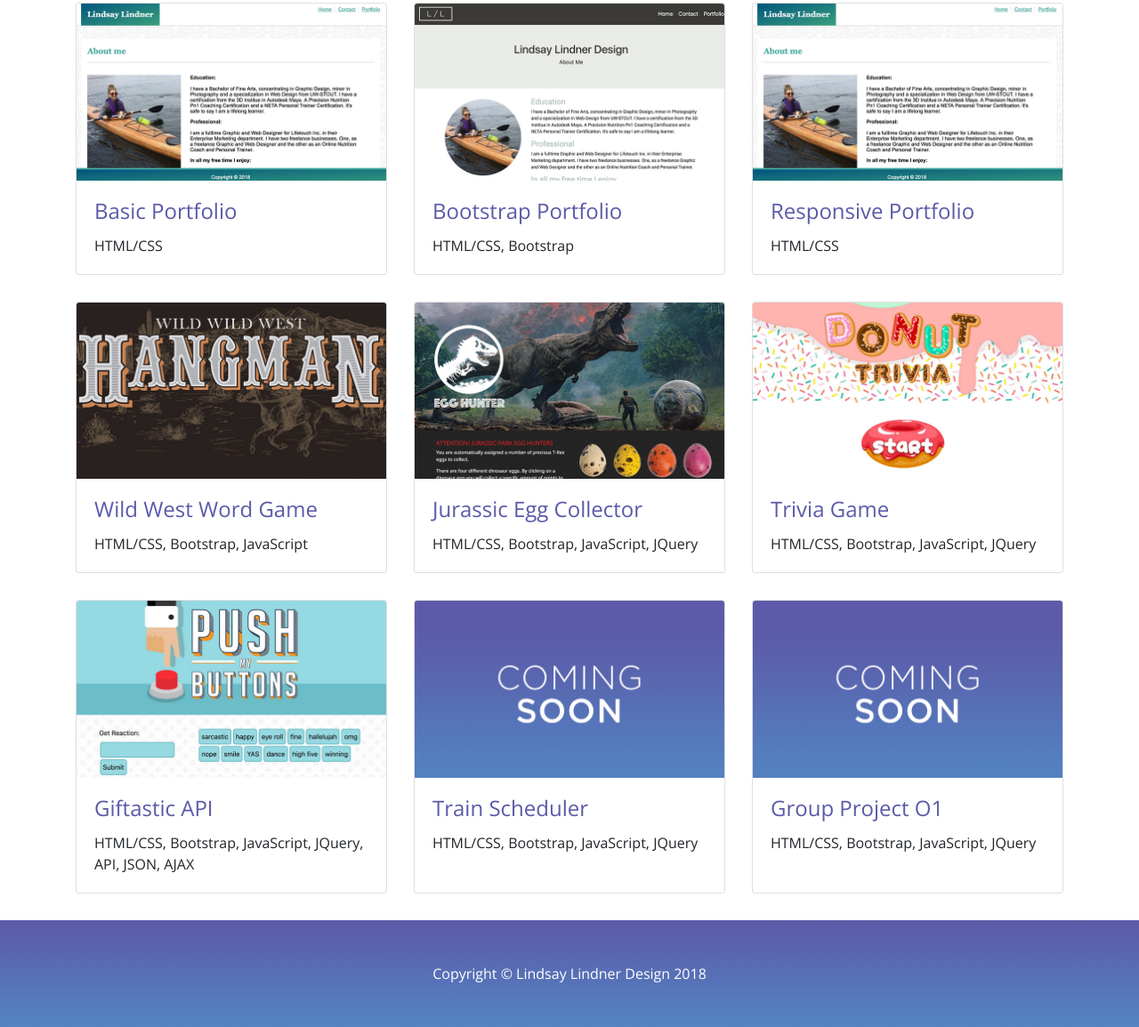
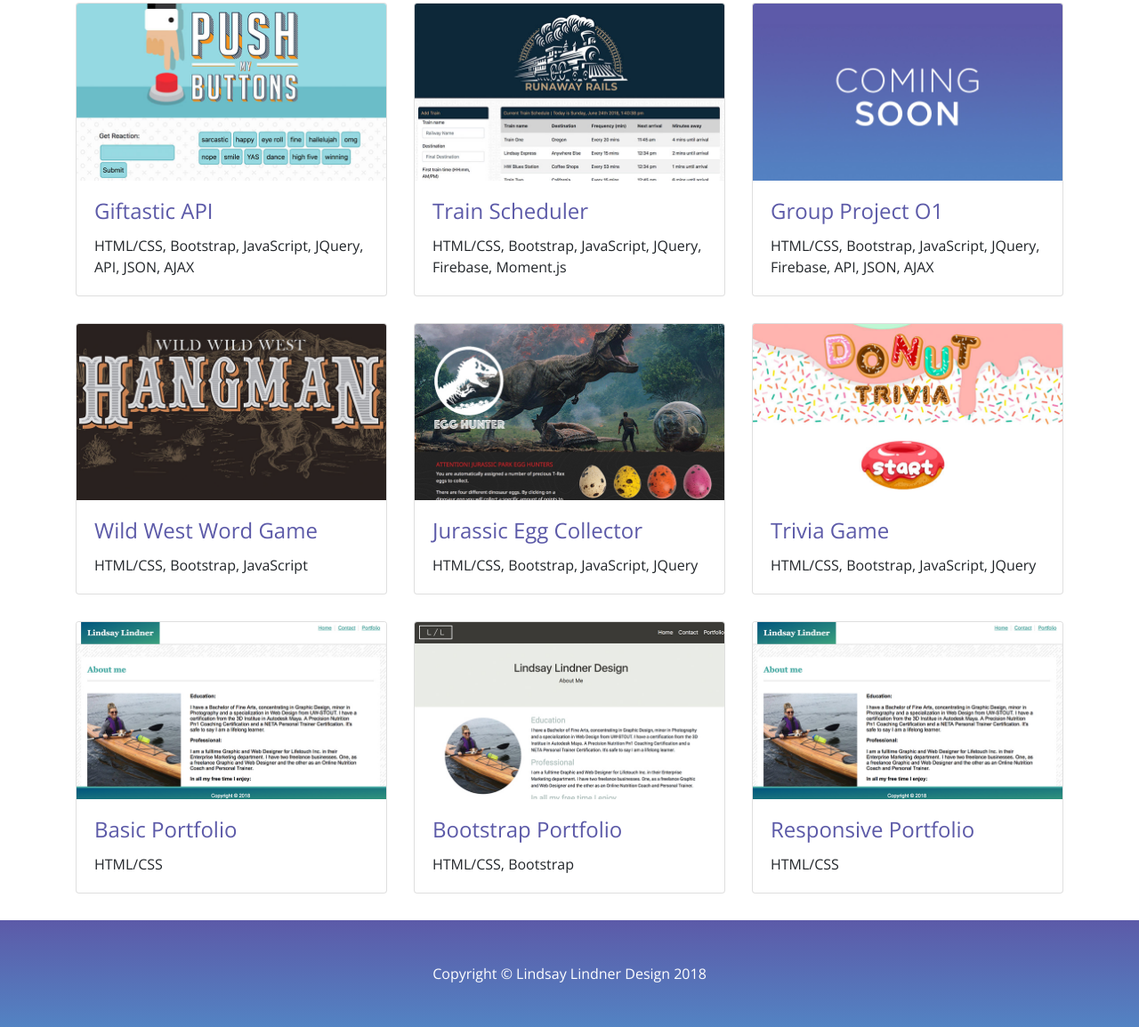
Before and after one commit to lindnerdesign/lindnerdesign.github.io, a website: page index.html in a window 1280 px wide. Shown: the part 379-1533 px from the top of the page at 89% size. Drawn offline with nearby package versions, Linux system fonts and the light colour scheme.

Commit message:
trainupload

```diff
--- a/index.html
+++ b/index.html
@@ -8,7 +8,7 @@
     <meta name="description" content="">
     <meta name="author" content="">
     <link href="https://fonts.googleapis.com/css?family=Open+Sans" rel="stylesheet">
-     <link rel="flavicon image" href="assets/images/flavicon.png"/>
+    <link rel="shortcut icon" type="image/png" href="images/flavicon.png"/>
     <title>Lindsay Lindner's portfolio</title>
 
     <!-- Bootstrap core CSS -->
@@ -49,37 +49,38 @@
       <div class="row">
         <div class="col-lg-4 col-sm-6 portfolio-item">
           <div class="card h-100">
-            <a href="https://lindnerdesign.github.io/Basic_Portfolio/"><img class="card-img-top" src="images/basicportfolio.jpg" alt=""></a>
+            <a href="https://lindnerdesign.github.io/Giftastic-API"><img class="card-img-top" src="images/giftastic.jpg" alt=""></a>
             <div class="card-body">
               <h4 class="card-title">
-                <a href="https://lindnerdesign.github.io/Basic_Portfolio/">Basic Portfolio</a>
+                <a href="https://lindnerdesign.github.io/Giftastic-API">Giftastic API</a>
               </h4>
-              <p class="card-text">HTML/CSS</p>
+              <p class="card-text">HTML/CSS, Bootstrap, JavaScript, JQuery, API, JSON, AJAX</p>
             </div>
           </div>
         </div>
         <div class="col-lg-4 col-sm-6 portfolio-item">
           <div class="card h-100">
-            <a href="https://lindnerdesign.github.io/Bootstrap-Portfolio/"><img class="card-img-top" src="images/bootstrapportfolio.jpg" alt=""></a>
+            <a href="https://lindnerdesign.github.io/Train-Scheduler"><img class="card-img-top" src="images/train-scheduler.jpg" alt=""></a>
             <div class="card-body">
               <h4 class="card-title">
-                <a href="https://lindnerdesign.github.io/Bootstrap-Portfolio/">Bootstrap Portfolio</a>
+                <a href="https://lindnerdesign.github.io/Train-Scheduler">Train Scheduler</a>
               </h4>
-              <p class="card-text">HTML/CSS, Bootstrap</p>
+              <p class="card-text">HTML/CSS, Bootstrap, JavaScript, JQuery, Firebase, Moment.js</p>
             </div>
           </div>
         </div>
         <div class="col-lg-4 col-sm-6 portfolio-item">
           <div class="card h-100">
-            <a href="https://lindnerdesign.github.io/Responsive-Portfolio/"><img class="card-img-top" src="images/basicportfolio.jpg" alt=""></a>
+            <a href="#"><img class="card-img-top" src="images/placeholder.jpg" alt=""></a>
             <div class="card-body">
               <h4 class="card-title">
-                <a href="https://lindnerdesign.github.io/Responsive-Portfolio/">Responsive Portfolio</a>
+                <a href="#">Group Project O1</a>
               </h4>
-              <p class="card-text">HTML/CSS</p>
+              <p class="card-text">HTML/CSS, Bootstrap, JavaScript, JQuery, Firebase, API, JSON, AJAX</p>
             </div>
           </div>
         </div>
+
         <div class="col-lg-4 col-sm-6 portfolio-item">
           <div class="card h-100">
             <a href="https://lindnerdesign.github.io/Word_Guess_Game/"><img class="card-img-top" src="images/hangman.jpg" alt=""></a>
@@ -113,41 +114,42 @@
             </div>
           </div>
         </div>
+
         <div class="col-lg-4 col-sm-6 portfolio-item">
           <div class="card h-100">
-            <a href="https://lindnerdesign.github.io/Giftastic-API"><img class="card-img-top" src="images/giftastic.jpg" alt=""></a>
+            <a href="https://lindnerdesign.github.io/Basic_Portfolio/"><img class="card-img-top" src="images/basicportfolio.jpg" alt=""></a>
             <div class="card-body">
               <h4 class="card-title">
-                <a href="https://lindnerdesign.github.io/Giftastic-API">Giftastic API</a>
+                <a href="https://lindnerdesign.github.io/Basic_Portfolio/">Basic Portfolio</a>
               </h4>
-              <p class="card-text">HTML/CSS, Bootstrap, JavaScript, JQuery, API, JSON, AJAX</p>
+              <p class="card-text">HTML/CSS</p>
             </div>
           </div>
         </div>
         <div class="col-lg-4 col-sm-6 portfolio-item">
           <div class="card h-100">
-            <a href="#"><img class="card-img-top" src="images/placeholder.jpg" alt=""></a>
+            <a href="https://lindnerdesign.github.io/Bootstrap-Portfolio/"><img class="card-img-top" src="images/bootstrapportfolio.jpg" alt=""></a>
             <div class="card-body">
               <h4 class="card-title">
-                <a href="#">Train Scheduler</a>
+                <a href="https://lindnerdesign.github.io/Bootstrap-Portfolio/">Bootstrap Portfolio</a>
               </h4>
-              <p class="card-text">HTML/CSS, Bootstrap, JavaScript, JQuery</p>
+              <p class="card-text">HTML/CSS, Bootstrap</p>
             </div>
           </div>
         </div>
         <div class="col-lg-4 col-sm-6 portfolio-item">
           <div class="card h-100">
-            <a href="#"><img class="card-img-top" src="images/placeholder.jpg" alt=""></a>
+            <a href="https://lindnerdesign.github.io/Responsive-Portfolio/"><img class="card-img-top" src="images/basicportfolio.jpg" alt=""></a>
             <div class="card-body">
               <h4 class="card-title">
-                <a href="#">Group Project O1</a>
+                <a href="https://lindnerdesign.github.io/Responsive-Portfolio/">Responsive Portfolio</a>
               </h4>
-              <p class="card-text">HTML/CSS, Bootstrap, JavaScript, JQuery</p>
+              <p class="card-text">HTML/CSS</p>
             </div>
           </div>
         </div>
+
       </div>
-      <!-- /.row -->
 
       <!-- Pagination -->
   <!-- <ul class="pagination justify-content-center">
```
Also changed, not shown: images/train-scheduler.jpg (added), 1 other file.
